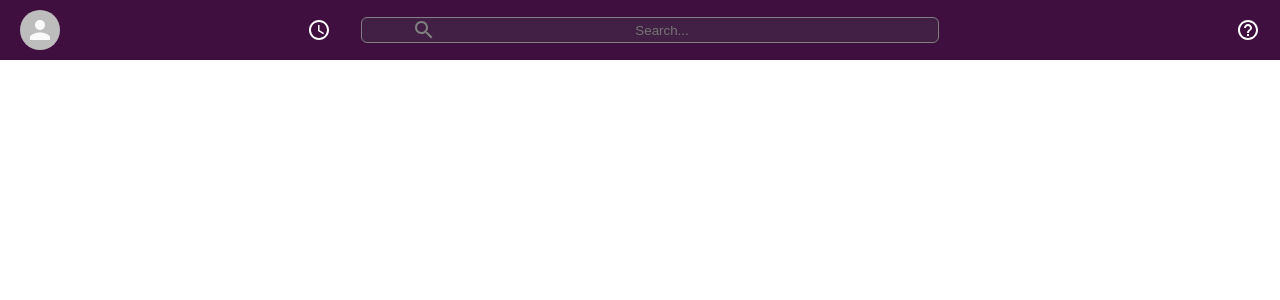
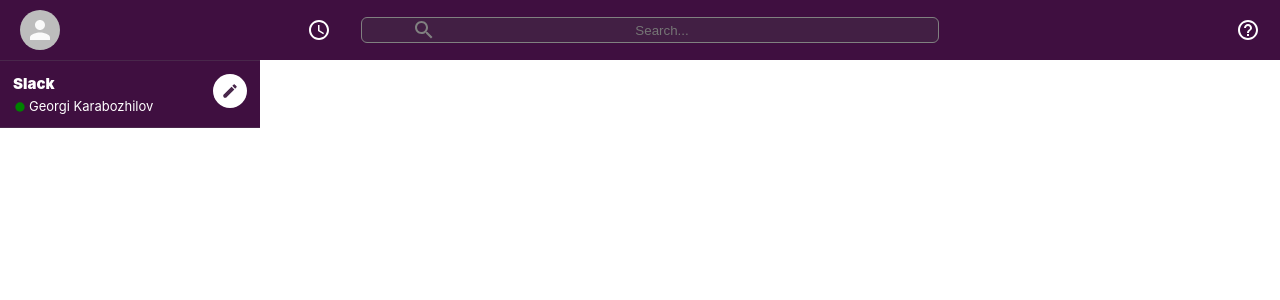
Before and after one commit to georgi9603/Code-For-Fun, a React (Create React App) app in the folder _Slack_Clone/slack_clone/: page / in a window 1280 px wide. Shown: the top 300 px of the page. Built offline with nearby package versions, Linux system fonts and the light colour scheme.

Commit message:
Adding styles to sidebar header

```diff
--- a/_Slack_Clone/slack_clone/src/Sidebar.css
+++ b/_Slack_Clone/slack_clone/src/Sidebar.css
@@ -0,0 +1,45 @@
+.sidebar {
+  background-color: var(--slack-color);
+  border-top: 1px solid #49274b;
+  color: white;
+  max-width: 260px;
+}
+
+.sidebar__header {
+  display: flex;
+  border-bottom: 1px solid #49274b;
+  padding-bottom: 10px;
+  padding: 13px;
+}
+
+.sidebar__info {
+  flex: 1;
+}
+
+.sidebar__info > h2 {
+  font-size: 15px;
+  font-weight: 900;
+  margin-bottom: 5px;
+}
+
+.sidebar__info > h3 {
+  display: flex;
+  align-items: center;
+  font-size: 13px;
+  font-weight: 400;
+}
+
+.sidebar__info > h3 .MuiSvgIcon-root {
+  font-size: 14px;
+  margin-top: 1px;
+  margin-right: 2px;
+  color: green;
+}
+
+.sidebar__header > .MuiSvgIcon-root {
+  padding: 8px;
+  color: #49274b;
+  font-size: 18px;
+  background-color: white;
+  border-radius: 999px;
+}
--- a/_Slack_Clone/slack_clone/src/Sidebar.js
+++ b/_Slack_Clone/slack_clone/src/Sidebar.js
@@ -1,10 +1,21 @@
 import React from 'react';
 import './Sidebar.css';
+import FiberManualRecordIcon from '@material-ui/icons/FiberManualRecord';
+import CreateIcon from '@material-ui/icons/Create';
 
 export default function Sidebar() {
     return (
         <div className='sidebar'>
-
+            <div className='sidebar__header'>
+                <div className="sidebar__info">
+                    <h2>Slack</h2>
+                    <h3>
+                        <FiberManualRecordIcon />
+                    Georgi Karabozhilov
+                </h3>
+                </div>
+                <CreateIcon />
+            </div>
         </div>
     )
 }
```
